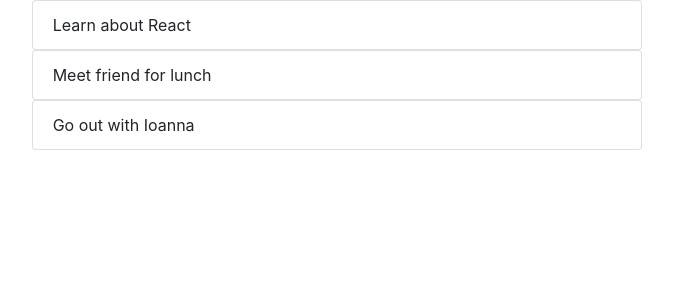
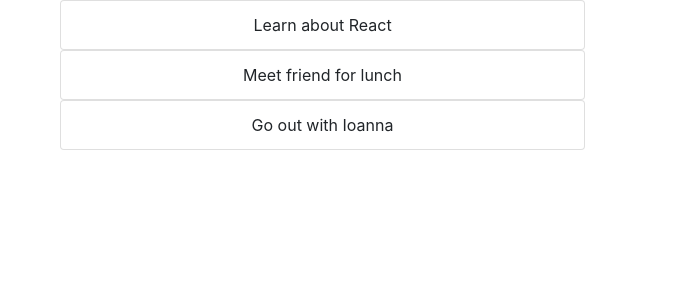
Before and after one commit to kboul/react-todo, a React (Create React App) app: page / in a window 1280 px wide. Shown: the top 300 px of the page, without its empty margins (410-1083 px from the left). Built offline with nearby package versions, Linux system fonts and the light colour scheme.

Commit message:
Add classes container & text-center on App component

```diff
--- a/src/components/App.tsx
+++ b/src/components/App.tsx
@@ -2,7 +2,11 @@ import React from 'react';
 import Main from './Main';
 
 const App: React.FC = () => {
-    return <Main />;
+    return (
+        <div className="container text-center">
+            <Main />
+        </div>
+    );
 };
 
 export default App;
```
